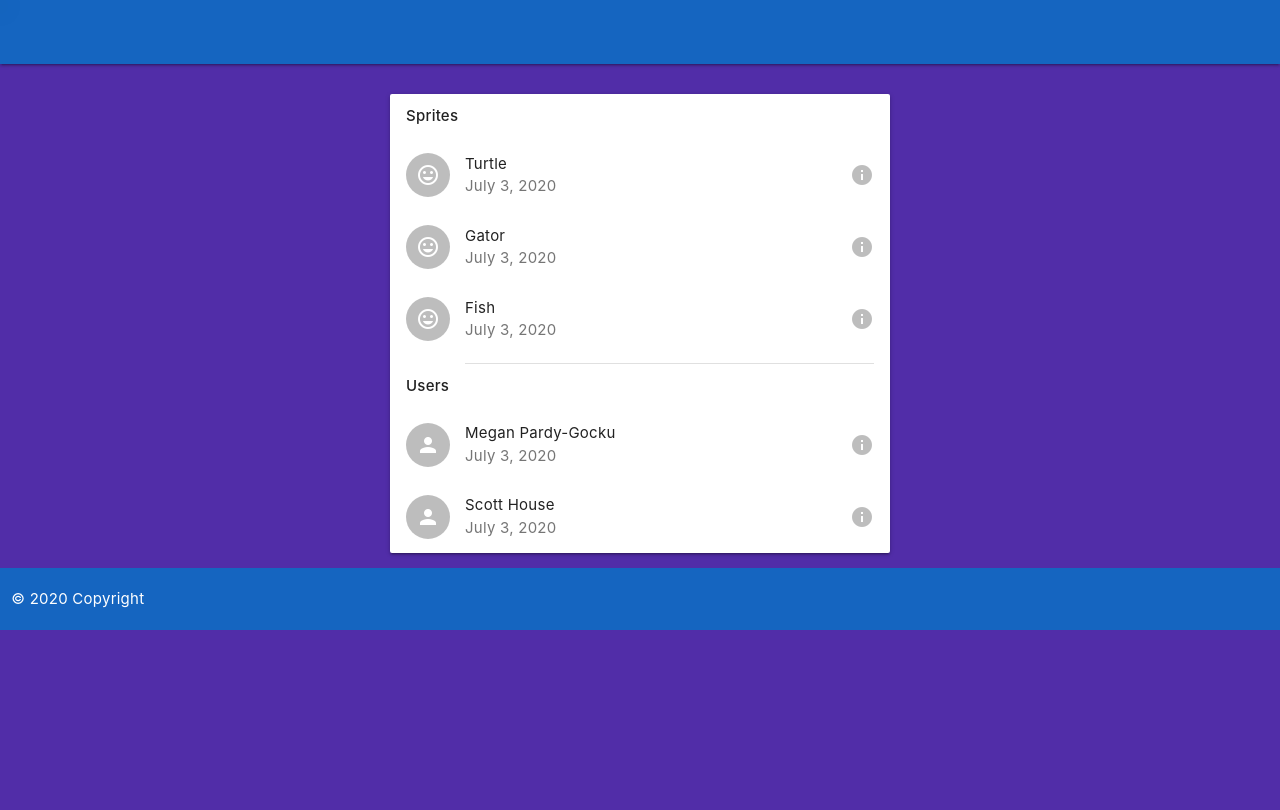
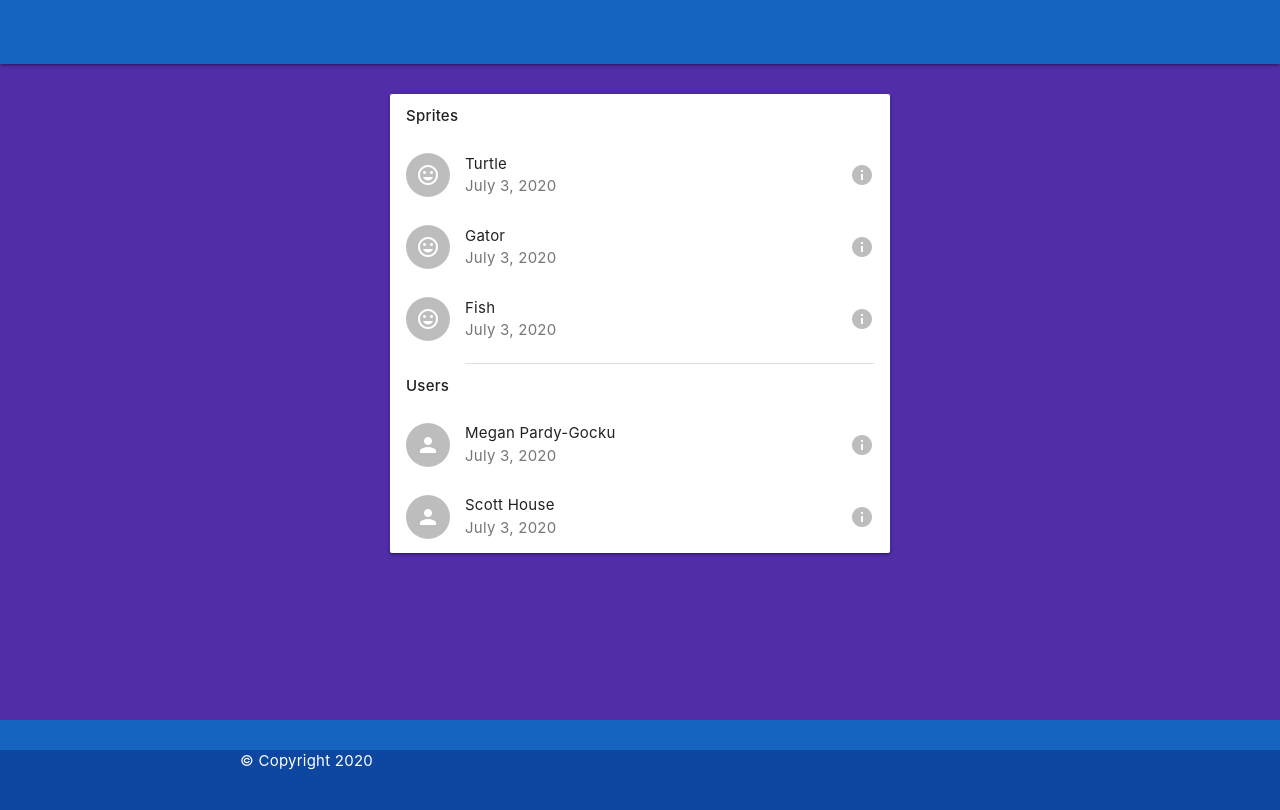
Before and after one commit to megan-pg/tamagotchi, a website: page public/list.html in a window 1280 px wide. Drawn offline with nearby package versions, Linux system fonts and the light colour scheme.

Commit message:
edited list page, fixed footer. Adjusted image on welcome page

```diff
--- a/public/assets/css/list.css
+++ b/public/assets/css/list.css
@@ -2,18 +2,16 @@
     box-sizing: inherit;
 }
 
-body.list {
-    background-repeat: no-repeat;
-    background-position: center;
-    background-attachment: fixed;
-    background-size: contain, cover;
+body {
+    display: flex;
+    min-height: 100vh;
+    flex-direction: column;
     background-color: #512da8;
-    background-size: 100% 100%;
-  }
+    letter-spacing: 0.25px;
+}
 
-body {
-    background-color: #f2f2f2;
-    letter-spacing: 0.25px;
+main {
+    flex: 1 0 auto;
 }
 
 .container {
@@ -74,18 +72,14 @@ i.ml-auto {
     color: rgba(0, 0, 0, 0.26);
 }
 
-
-
-
-
-
-
 /* ////////////////////////////// FOOTER //////////////////////////////*/
 
-footer {
-    position: relative;
-    overflow: hidden;
-    bottom:0;
-    left:0;
-    width:100%;
+.list-footer  {
+    height: 80px;
 }
+
+.footer-copyright  {
+    height: 60px;
+    margin-left: -300px;
+    color: white;
+}
--- a/public/list.html
+++ b/public/list.html
@@ -17,15 +17,15 @@
     <title>Tamagotchi List</title>
 </head>
 
-<body class="list">
-    <span id="splash-overlay" class="splash"></span>
-    <span id="list" class="z-depth-4"></span>
-
+<body>
+    <main>
+        <div class="list">
             <header class="nav-extended">
                 <nav class="row blue darken-3">
                 </nav>
             </header>
 
+            <div>
                 <div class="container">
                     <div class="card">
                         <h3 class="subheader">Sprites</h3>
@@ -87,14 +87,14 @@
                         </ul>
                     </div>
                 </div>
+            </div>
+        </div>
+    </main>
 
-
-    <!--FOOTER -->
-    <footer class="page-footer blue darken-3 ">
-        <div class="row">
-            <div id="copyright blue darken-4" class="col s12 m12">
-                © 2020 Copyright
-            </div>
+    <footer class="list-footer blue darken-3">
+        <div class="footer-copyright blue darken-4">
+            <div class="container">
+                <div>&copy; Copyright 2020</div>
             </div>
     </footer>
 
@@ -104,7 +104,7 @@
     <!-- MATERIALIZE CSS -->
     <script src="https://cdnjs.cloudflare.com/ajax/libs/materialize/1.0.0/js/materialize.min.js"></script>
     <!-- JavaScript file -->
-    <script src="assets/js/script.js"></script>
+    <script src="assets/js/list.js"></script>
 </body>
 
 </html>
```
Also changed, not shown: public/assets/css/style.css (+4 -4 lines), public/assets/css/images/darkStars.jpg, public/assets/js/list.js (added). Lines whose indentation alone changed are shown as unchanged.
